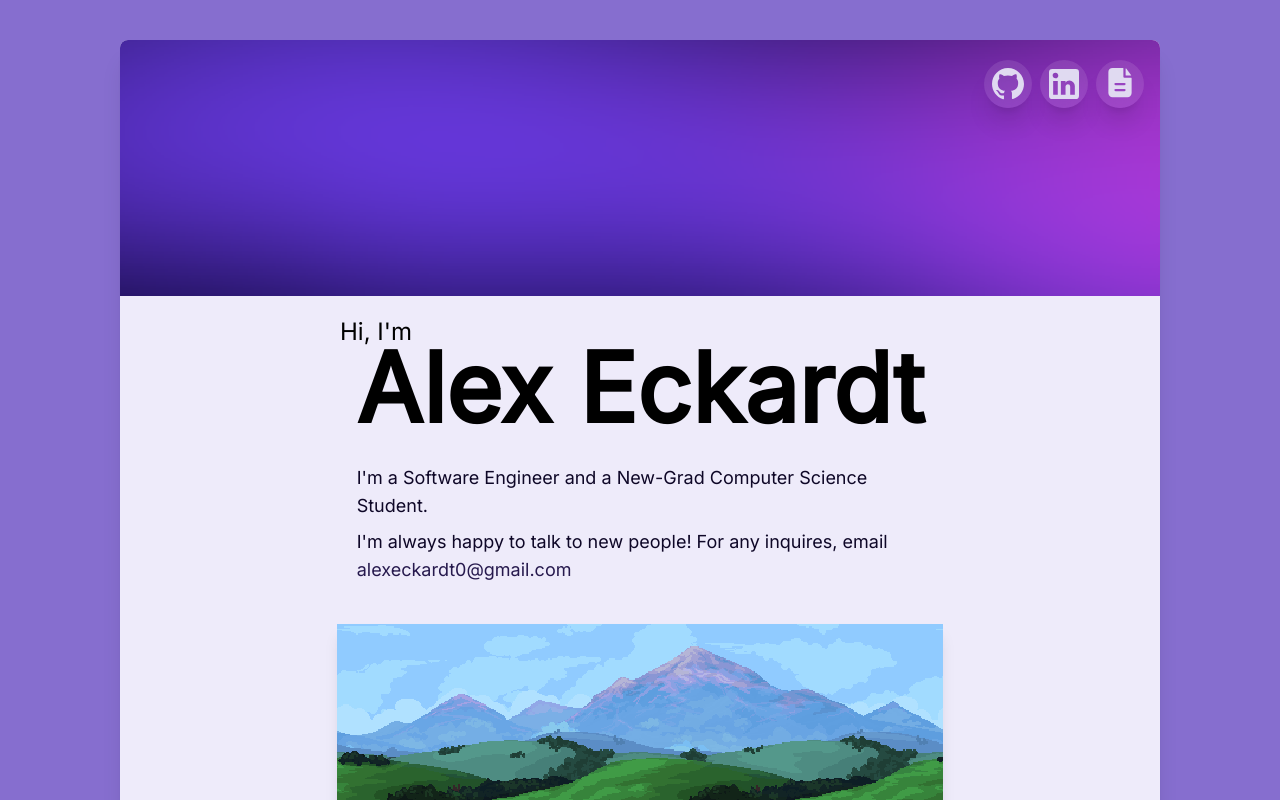
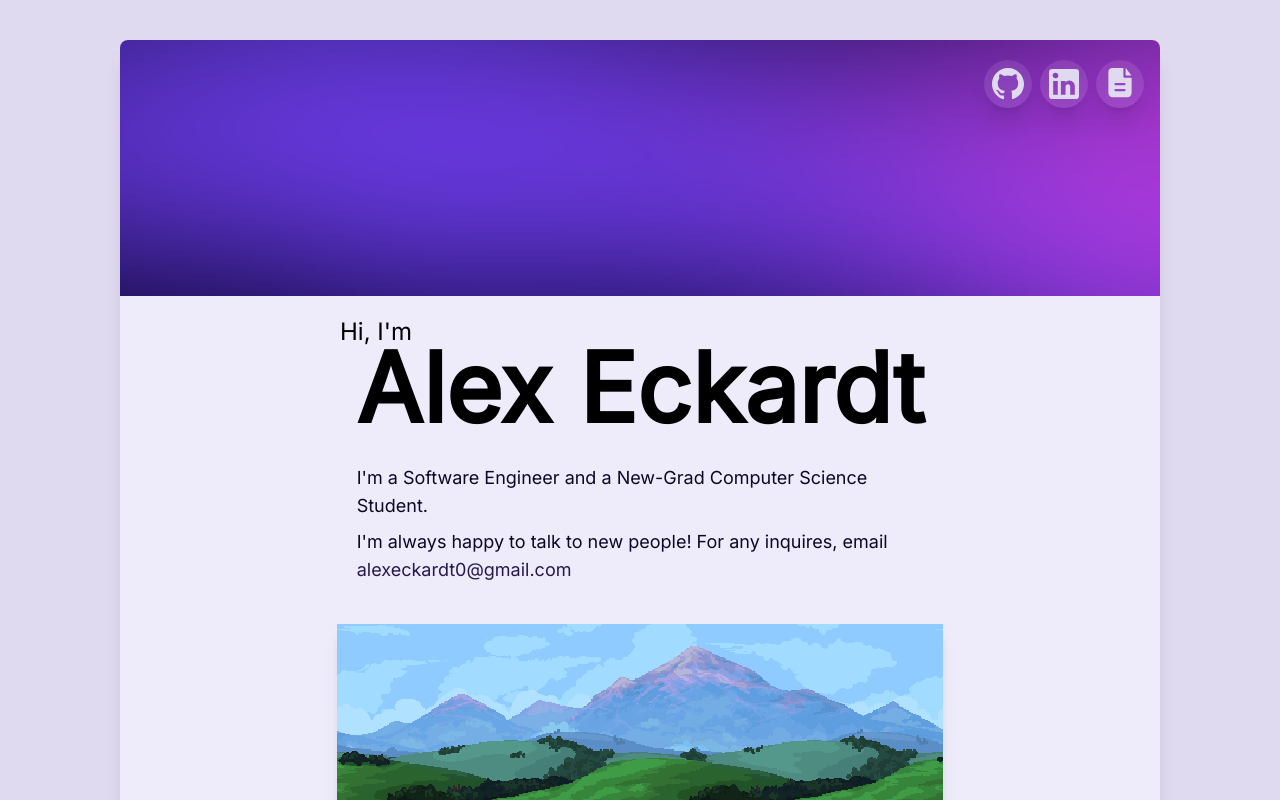
Before and after one commit to alexeckardt/MyWebsite, a Next.js app: page / in a window 1280 px wide. Shown: the top 800 px of the page. Built offline with nearby package versions, Linux system fonts and the light colour scheme; a web font is replaced by a local one; what @iconify/tailwind4 would draw is missing.

Commit message:
Undid Debug Change for Dark Bg

```diff
--- a/src/app/layout.tsx
+++ b/src/app/layout.tsx
@@ -28,7 +28,7 @@ export default function RootLayout({
         <link rel="icon" href="/favicon.svg" />
       </head>
       <body
-        className={`${geistSans.variable} ${geistMono.variable} antialiased dark:bg-red-400 bg-royal-400`}
+        className={`${geistSans.variable} ${geistMono.variable} antialiased dark:bg-black bg-royal-100`}
       >
         {children}
       </body>
```
